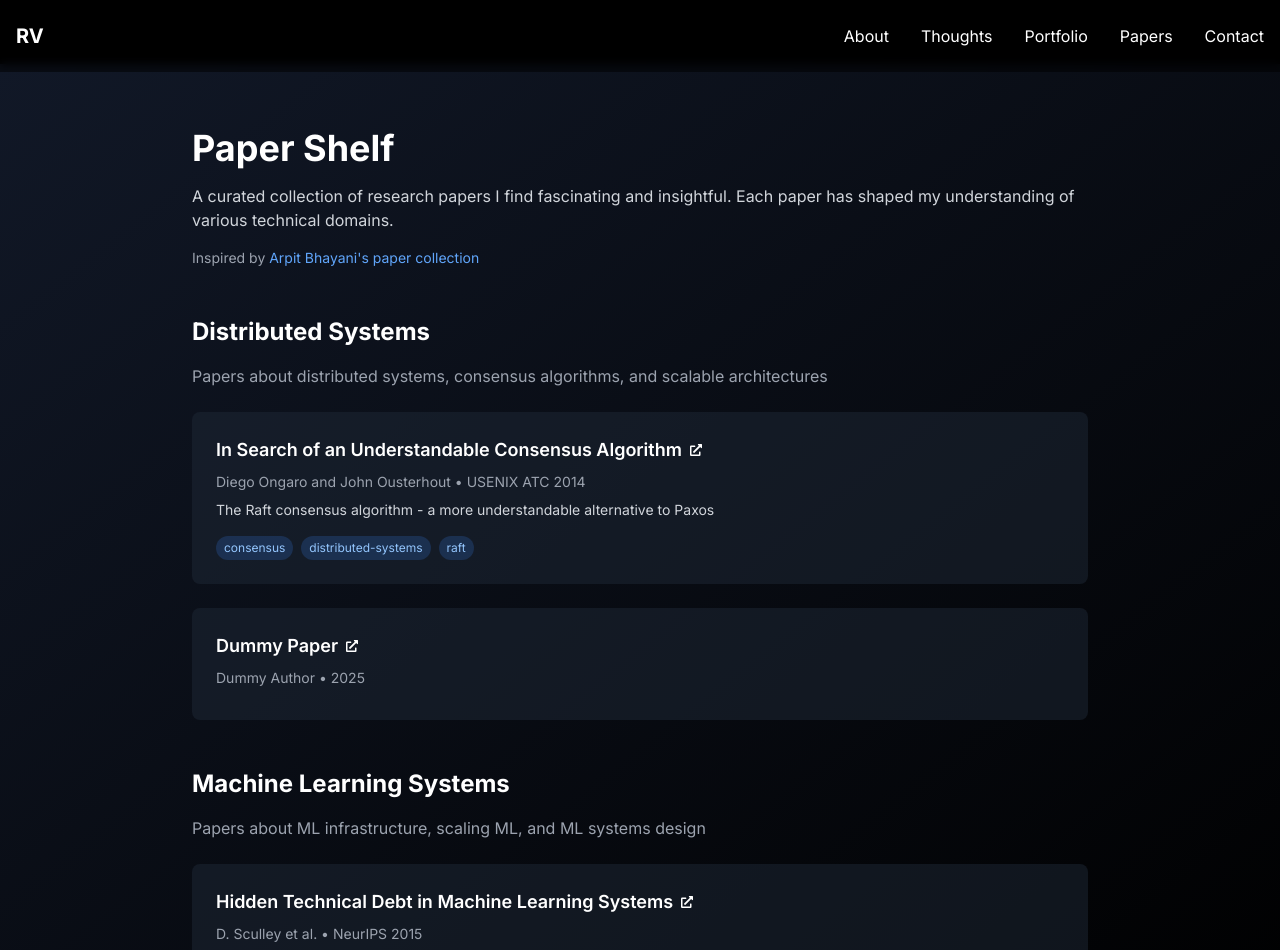
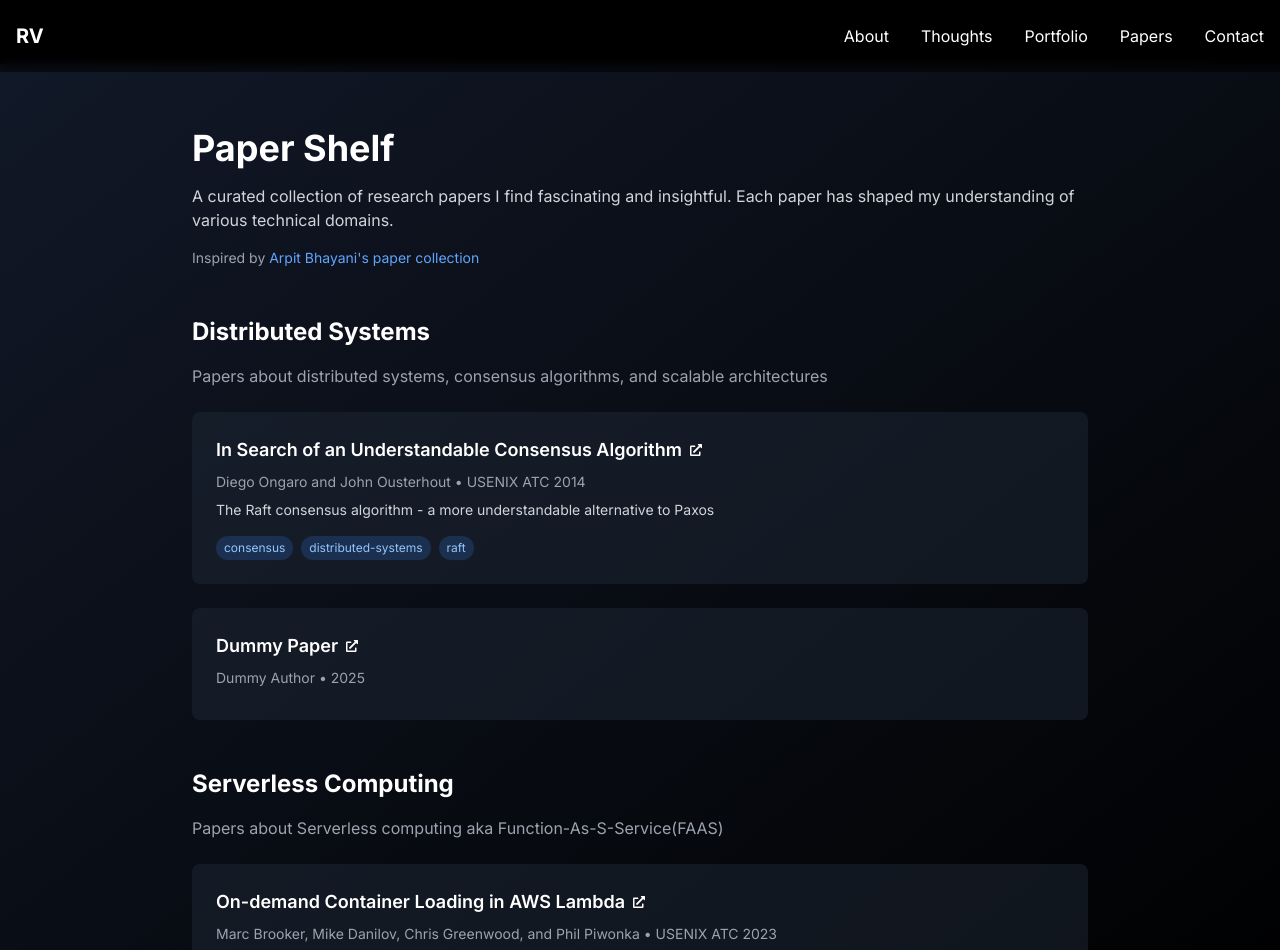
Before and after one commit to rohithv/rohithv.github.io, a Next.js app: page /papershelf in a window 1280 px wide. Shown: the top 950 px of the page. Built offline with nearby package versions, Linux system fonts and the light colour scheme.

Commit message:
add aws lambda recent paper

```diff
--- a/src/app/papershelf/page.tsx
+++ b/src/app/papershelf/page.tsx
@@ -45,16 +45,16 @@ export default function PaperShelf() {
       ]
     },
     {
-      name: "Machine Learning Systems",
-      description: "Papers about ML infrastructure, scaling ML, and ML systems design",
+      name: "Serverless Computing",
+      description: "Papers about Serverless computing aka Function-As-S-Service(FAAS)",
       papers: [
         {
-          title: "Hidden Technical Debt in Machine Learning Systems",
-          authors: "D. Sculley et al.",
-          conference: "NeurIPS",
-          year: 2015,
-          link: "https://papers.nips.cc/paper/2015/file/86df7dcfd896fcaf2674f757a2463eba-Paper.pdf",
-          tags: ["ml-systems", "technical-debt", "production-ml"]
+          title: "On-demand Container Loading in AWS Lambda",
+          authors: "Marc Brooker, Mike Danilov, Chris Greenwood, and Phil Piwonka",
+          conference: "USENIX ATC",
+          year: 2023,
+          link: "https://www.usenix.org/conference/atc23/presentation/brooker",
+          tags: ["serverless", "aws-lambda"]
         },
         // Add more papers...
       ]
```
